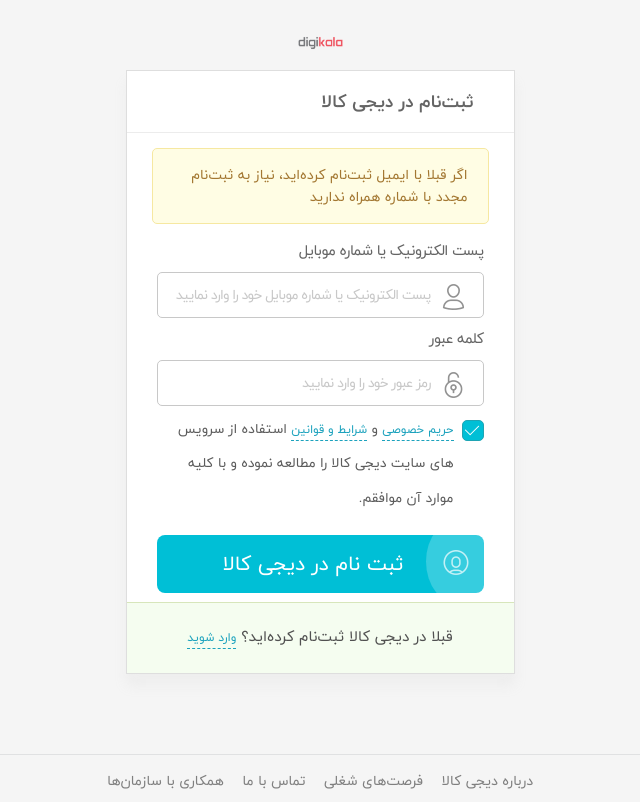
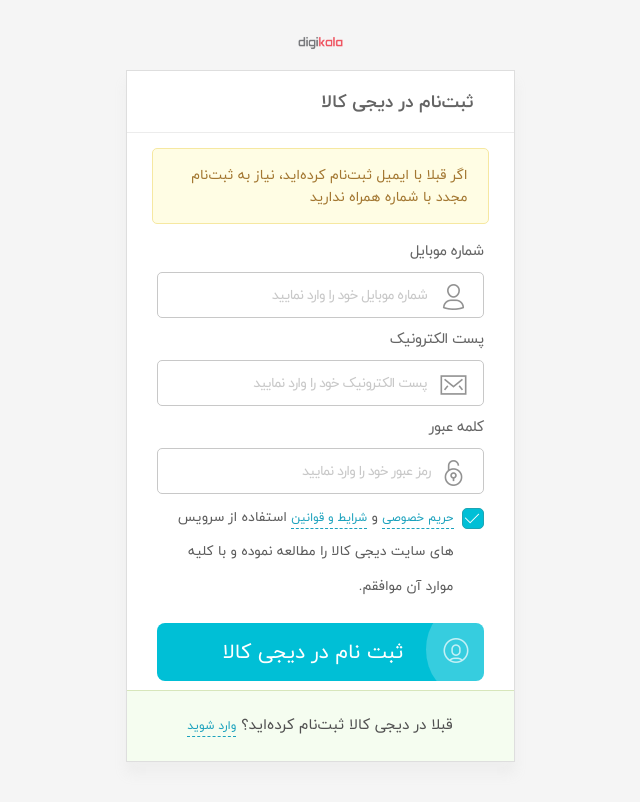
Before and after one commit to aliteymouri/Online-Shop, a Django app: page /sign-up in a window 1280 px wide. Shown: the top 802 px of the page, without its empty margins (320-960 px from the left). Run offline with Django 4.2, Linux system fonts and the light colour scheme; some libraries are stand-ins or nearby versions.

Commit message:
adding fields of email to sign-up-form

```diff
--- a/accounts/forms.py
+++ b/accounts/forms.py
@@ -71,9 +71,12 @@
 
 
 class SignUpForm(forms.Form):
-    username = forms.CharField(
+
+    phone_number = forms.CharField(
         widget=forms.TextInput(
-            {'class': 'input-field', 'placeholder': 'پست الکترونیک یا شماره موبایل خود را وارد نمایید'}))
-
+            {'class': 'input-field', 'placeholder': ' شماره موبایل خود را وارد نمایید'}))
+    email = forms.EmailField(
+        widget=forms.TextInput(
+            {'class': 'input-field', 'placeholder': ' پست الکترونیک خود را وارد نمایید'}))
     password = forms.CharField(
         widget=forms.PasswordInput({'class': 'input-field', 'placeholder': 'رمز عبور خود را وارد نمایید'}))
--- a/accounts/templates/account/sign-up.html
+++ b/accounts/templates/account/sign-up.html
@@ -37,12 +37,19 @@
                     <div class="account-box-content">
                         <form class="form-account" method="post">
                             {% csrf_token %}
-                            <div class="form-account-title">پست الکترونیک یا شماره موبایل</div>
+                            <div class="form-account-title"> شماره موبایل </div>
                             <div class="form-account-row">
 
                                 <label class="input-label"><i class="now-ui-icons users_single-02"></i></label>
 
-                                {{ form.username }}
+                                {{ form.phone_number }}
+
+                            </div>
+                            <div class="form-account-title"> پست الکترونیک </div>
+                            <div class="form-account-row">
+                                <label class="input-label"><i class="now-ui-icons ui-1_email-85"></i></label>
+
+                                {{ form.email }}
 
                             </div>
                             <div class="form-account-title">کلمه عبور</div>
```
